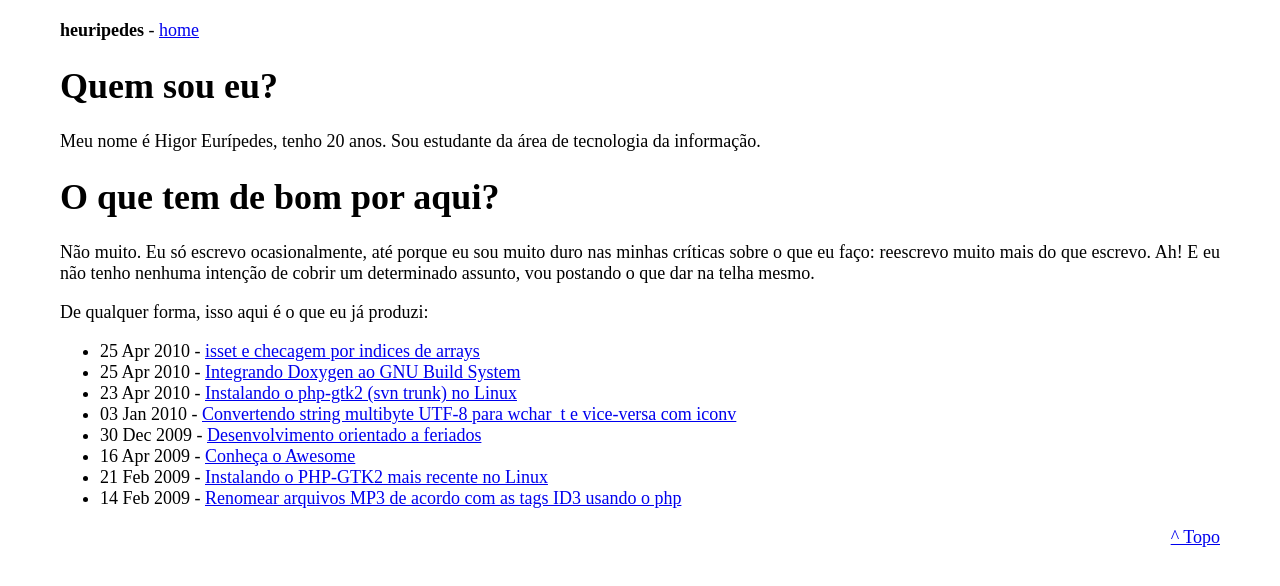
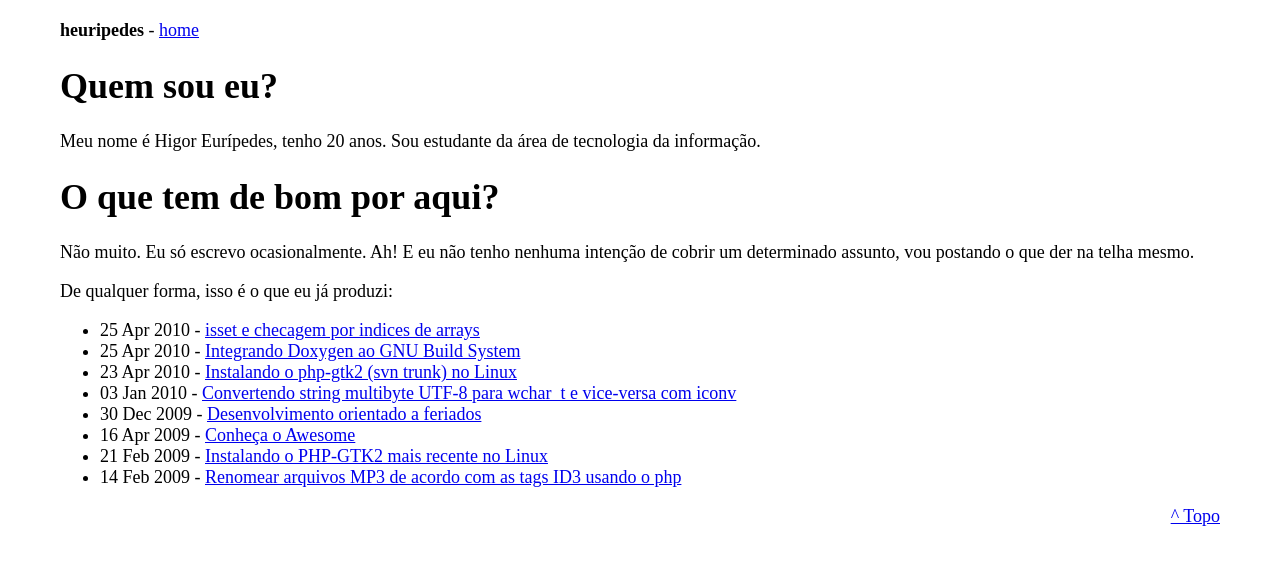
Before and after one commit to heuripedes/heuripedes.github.com, a Jekyll site: the page built from index.html, in a window 1280 px wide. Shown: the top 586 px of the page. Built offline with Jekyll 4.4.1, drawn with Linux system fonts in a browser that asks for light colours; some web fonts are replaced; Markdown is read by kramdown in place of the engine named in the settings.

Commit message:
updated index

```diff
--- a/index.html
+++ b/index.html
@@ -3,12 +3,16 @@ layout: default
 title: home
 ---
 <h1>Quem sou eu?</h1>
-<p>Meu nome é Higor Eurípedes, tenho 20 anos. Sou estudante da área de tecnologia da informação.</p>
+<p>
+Meu nome é Higor Eurípedes, tenho 20 anos. Sou estudante da área de tecnologia
+da informação.
+</p>
 <h1>O que tem de bom por aqui?</h1>
-<p>Não muito. Eu só escrevo ocasionalmente, até porque eu sou muito duro nas minhas críticas sobre o que eu faço:
-reescrevo muito mais do que escrevo. Ah! E eu não tenho nenhuma intenção de cobrir um determinado assunto, vou
-postando o que dar na telha mesmo.</p>
-<p>De qualquer forma, isso aqui é o que eu já produzi:</p>
+<p>
+Não muito. Eu só escrevo ocasionalmente. Ah! E eu não tenho nenhuma intenção de
+cobrir um determinado assunto, vou postando o que der na telha mesmo.
+</p>
+<p>De qualquer forma, isso é o que eu já produzi:</p>
 <ul>
 	{% for post in site.posts %}
 	<li><span>{{ post.date | date_to_string }}</span> - <a href="{{ post.url }}">{{ post.title }}</a></li>
```
